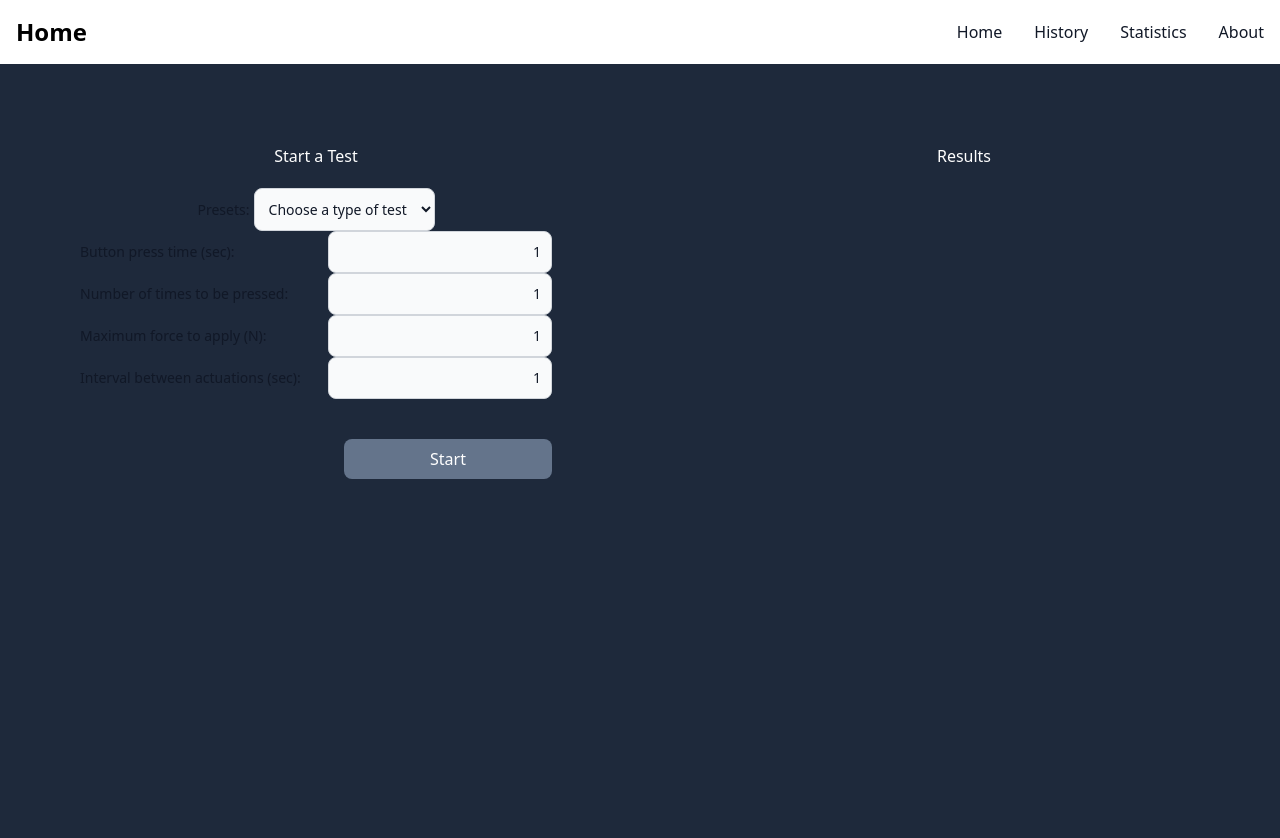
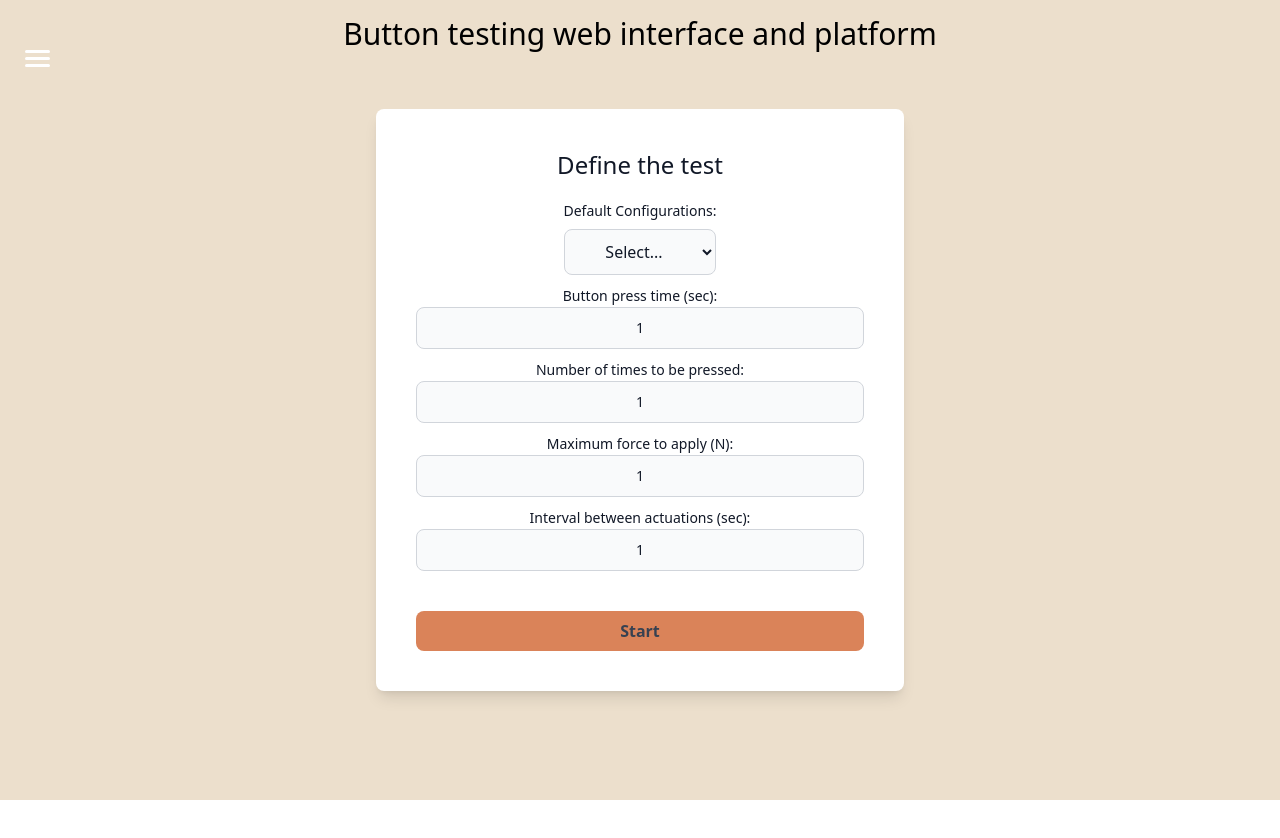
Before and after one commit to goncaloperalta/Projeto-Industrial, a SvelteKit app in the folder interface/: page / in a window 1280 px wide. Shown: the top 838 px of the page. After the commit the page ends 800 px from the top, so only its background shows below. Built offline with nearby package versions, Linux system fonts and the light colour scheme.

Commit message:
update11nov

```diff
--- a/interface/src/routes/+page.svelte
+++ b/interface/src/routes/+page.svelte
@@ -1,4 +1,5 @@
 <script>
+
     import LinePlot from "./LinePlot.svelte";
     import TopBar from "./TopBar.svelte";
     let presets = {
@@ -12,56 +13,63 @@
     function showResults(){
         results = 1;
     }
+</script>
 
-</script>
+<!-- Title Container -->
+<div class="fixed top-0 left-50 w-full text-#333 text-center p-4 z-10">
+    <h1 class="text-3xl font-normal">Button testing web interface and platform</h1>
+</div>
 
 <TopBar tabName="Home" />
 
-<div class="bg-slate-800 grid grid-cols-2 gap-4 content-start h-screen">
-    <div class="text-white inline-block align-middle p-20 text-center">
-        Start a Test
-        <br>
-        <div class="mt-5">
-            <label for="testType" class="mb-2 text-sm font-medium text-gray-900 dark:text-white">Presets: </label>
-            <select id="testType" bind:value={val} class="bg-gray-50 border border-gray-300 text-gray-900 text-sm rounded-lg focus:ring-blue-500 focus:border-blue-500 p-2.5 dark:bg-gray-700 dark:border-gray-600 dark:placeholder-gray-400 dark:text-white dark:focus:ring-blue-500 dark:focus:border-blue-500">
-                <option selected value="rb">Choose a type of test</option>
+<!-- Centered Test Prompt -->
+<div class="bg-[#ECDFCC] text-[#111827] min-h-screen flex items-center justify-center flex-col">
+    <!-- Test Form Section -->
+    <div class="text-center p-10 bg-white shadow-lg rounded-lg">
+        <h2 class="text-2xl mb-5">Define the test</h2>
+
+        <div class="mt-5 flex flex-col items-center">
+            <label for="testType" class="mb-2 text-sm font-medium text-center">Default Configurations: </label>
+            <select id="testType" bind:value={val} class="bg-gray-50 border border-gray-300 text-center rounded-lg p-2.5 text-center">
+                <option selected value="rb">Select...</option>
                 <option value="rb">Reset (Reboot)</option>
                 <option value="fr">Factory Reset</option>
                 <option value="wps">WPS</option>
                 <option value="inf">Info</option>
             </select>
         </div>
-        <div class="flex justify-between">
-            <label for="testType" class=" mt-auto mb-auto text-sm font-medium text-gray-900 dark:text-white">Button press time (sec): </label>
-            <input type="number" value={presets[val].pressTime} class="bg-gray-50 text-right border border-gray-300 text-gray-900 text-sm rounded-lg focus:ring-blue-500 focus:border-blue-500 p-2.5 dark:bg-gray-700 dark:border-gray-600 dark:placeholder-gray-400 dark:text-white dark:focus:ring-blue-500 dark:focus:border-blue-500">
+
+        <!-- Input Fields for Test Parameters -->
+        <div class="mt-2">
+            <label for="pressTime" class="text-sm font-medium">Button press time (sec): </label>
+            <input type="number" id="pressTime" value={presets[val].pressTime} class="bg-gray-50 text-center border border-gray-300 text-sm rounded-lg p-2.5 w-full">
         </div>
-        <div class="flex justify-between">
-            <label for="testType" class=" mt-auto mb-auto text-sm font-medium text-gray-900 dark:text-white">Number of times to be pressed: </label>
-            <input type="number" value={presets[val].ntimes} class="bg-gray-50 text-right border border-gray-300 text-gray-900 text-sm rounded-lg focus:ring-blue-500 focus:border-blue-500 p-2.5 dark:bg-gray-700 dark:border-gray-600 dark:placeholder-gray-400 dark:text-white dark:focus:ring-blue-500 dark:focus:border-blue-500">
+        <div class="mt-2">
+            <label for="ntimes" class="text-sm font-medium">Number of times to be pressed: </label>
+            <input type="number" id="ntimes" value={presets[val].ntimes} class="bg-gray-50 text-center border border-gray-300 text-sm rounded-lg p-2.5 w-full">
         </div>
-        <div class="flex justify-between">
-            <label for="testType" class=" mt-auto mb-auto text-sm font-medium text-gray-900 dark:text-white">Maximum force to apply (N): </label>
-            <input type="number" value={presets[val].maxForce} class="bg-gray-50 text-right border border-gray-300 text-gray-900 text-sm rounded-lg focus:ring-blue-500 focus:border-blue-500 p-2.5 dark:bg-gray-700 dark:border-gray-600 dark:placeholder-gray-400 dark:text-white dark:focus:ring-blue-500 dark:focus:border-blue-500">
+        <div class="mt-2">
+            <label for="maxForce" class="text-sm font-medium">Maximum force to apply (N): </label>
+            <input type="number" id="maxForce" value={presets[val].maxForce} class="bg-gray-50 text-center border border-gray-300 text-sm rounded-lg p-2.5 w-full">
         </div>
-        <div class="flex justify-between">
-            <label for="testType" class=" mt-auto mb-auto text-sm font-medium text-gray-900 dark:text-white">Interval between actuations (sec): </label>
-            <input type="number" value={presets[val].interval} class="bg-gray-50 text-right border border-gray-300 text-gray-900 text-sm rounded-lg focus:ring-blue-500 focus:border-blue-500 p-2.5 dark:bg-gray-700 dark:border-gray-600 dark:placeholder-gray-400 dark:text-white dark:focus:ring-blue-500 dark:focus:border-blue-500">
-        </div>
-        <div class=" mt-auto mb-auto flex float-right">
-            <button on:click={showResults} class=" bg-slate-500 w-52 h-10 mt-10 rounded-lg hover:bg-slate-600 transition-all">Start</button>
+        <div class="mt-2">
+            <label for="interval" class="text-sm font-medium">Interval between actuations (sec): </label>
+            <input type="number" id="interval" value={presets[val].interval} class="bg-gray-50 text-center border border-gray-300 text-sm rounded-lg p-2.5 w-full">
         </div>
 
-    </div>
-
-
-    <div class="text-white inline-block align-middle p-20 text-center">
-        <div>
-            Results
-        </div>
-        <div class="inline-block align-middle">
-            {#if results == 1}
-                <LinePlot />
-            {/if}
+        <!-- Start Button -->
+        <div class="mt-10">
+            <button on:click={showResults} class="bg-[#DA8359] text-gray-700 font-bold w-full h-10 rounded-lg hover:bg-[#b86d48] transition-all">Start</button>
         </div>
     </div>
 </div>
+
+<!-- Results Section -->
+{#if results}
+    <div class="bg-[#ECDFCC] text-[#111827] min-h-screen flex items-center justify-center flex-col transition-transform duration-500 ease-in-out transform translate-y-0">
+        <div class="text-center p-10 bg-white shadow-lg rounded-lg w-3/4">
+            <h2 class="text-2xl mb-5">Results</h2>
+            <LinePlot />
+        </div>
+    </div>
+{/if}
--- a/interface/src/routes/TopBar.svelte
+++ b/interface/src/routes/TopBar.svelte
@@ -1,31 +1,90 @@
 <script>
-    let {tabName} = $props();
+    let sidebarOpen = false;
+
+    function toggleSidebar() {
+        sidebarOpen = !sidebarOpen;
+    }
 </script>
 
-<nav class="bg-white border-gray-200 dark:bg-gray-900">
-    <div class="max-w-screen-xl flex flex-wrap items-center justify-between mx-auto p-4">
-        <span class="self-center text-2xl font-semibold whitespace-nowrap dark:text-white">{tabName}</span>
-        <button data-collapse-toggle="navbar-default" type="button" class="inline-flex items-center p-2 w-10 h-10 justify-center text-sm text-gray-500 rounded-lg md:hidden hover:bg-gray-100 focus:outline-none focus:ring-2 focus:ring-gray-200 dark:text-gray-400 dark:hover:bg-gray-700 dark:focus:ring-gray-600" aria-controls="navbar-default" aria-expanded="false">
-            <span class="sr-only">Open main menu</span>
-            <svg class="w-5 h-5" aria-hidden="true" xmlns="http://www.w3.org/2000/svg" fill="none" viewBox="0 0 17 14">
-                <path stroke="currentColor" stroke-linecap="round" stroke-linejoin="round" stroke-width="2" d="M1 1h15M1 7h15M1 13h15"/>
-            </svg>
-        </button>
-        <div class="hidden w-full md:block md:w-auto" id="navbar-default">
-            <ul class="font-medium flex flex-col p-4 md:p-0 mt-4 border border-gray-100 rounded-lg bg-gray-50 md:flex-row md:space-x-8 rtl:space-x-reverse md:mt-0 md:border-0 md:bg-white dark:bg-gray-800 md:dark:bg-gray-900 dark:border-gray-700">
-                <li>
-                    <a href="/" class="block py-2 px-3 text-gray-900 rounded hover:bg-gray-100 md:hover:bg-transparent md:border-0 md:hover:text-blue-700 md:p-0 dark:text-white md:dark:hover:text-blue-500 dark:hover:bg-gray-700 dark:hover:text-white md:dark:hover:bg-transparent">Home</a>
-                </li>
-                <li>
-                    <a href="/history" class="block py-2 px-3 text-gray-900 rounded hover:bg-gray-100 md:hover:bg-transparent md:border-0 md:hover:text-blue-700 md:p-0 dark:text-white md:dark:hover:text-blue-500 dark:hover:bg-gray-700 dark:hover:text-white md:dark:hover:bg-transparent">History</a>
-                </li>
-                <li>
-                    <a href="/statistics" class="block py-2 px-3 text-gray-900 rounded hover:bg-gray-100 md:hover:bg-transparent md:border-0 md:hover:text-blue-700 md:p-0 dark:text-white md:dark:hover:text-blue-500 dark:hover:bg-gray-700 dark:hover:text-white md:dark:hover:bg-transparent">Statistics</a>
-                </li>
-                <li>
-                    <a href="/about" class="block py-2 px-3 text-gray-900 rounded hover:bg-gray-100 md:hover:bg-transparent md:border-0 md:hover:text-blue-700 md:p-0 dark:text-white md:dark:hover:text-blue-500 dark:hover:bg-gray-700 dark:hover:text-white md:dark:hover:bg-transparent">About</a>
-                </li>
-            </ul>
-        </div>
-    </div>
-</nav>
+<style>
+    /* Sidebar styling */
+    .sidebar {
+        position: fixed;
+        top: 0;
+        left: -250px; /* Hidden initially */
+        width: 250px;
+        height: 100%;
+        background-color: #A5B68D;
+        color: white;
+        overflow-x: hidden;
+        transition: 0.3s;
+        padding-top: 60px;
+        z-index: 1000;
+    }
+
+    .sidebar.open {
+        left: 0;
+    }
+
+    .sidebar a {
+        padding: 15px 25px;
+        text-decoration: none;
+        font-size: 18px;
+        color: white;
+        display: block;
+        transition: 0.3s;
+    }
+
+    /* Hamburger icon styling */
+    .hamburger-icon {
+        position: fixed;
+        top: 50px;
+        left: 25px;
+        cursor: pointer;
+        z-index: 1001;
+        display: flex;
+        flex-direction: column;
+        gap: 4px;
+    }
+
+    .hamburger-icon span {
+        width: 25px;
+        height: 3px;
+        background-color: white;
+        border-radius: 2px;
+    }
+
+    /* Main content styling */
+    .main-content {
+        display: flex;
+        justify-content: center;
+        align-items: center;
+        height: 100vh; /* Full viewport height */
+        text-align: center;
+        background-color: #ECDFCC; /* Set background color */
+    }
+
+    .main-content h1 {
+        font-size: 2rem; /* Increase font size */
+        color: white; /* Dark text color for readability */
+        top: 50px;
+        padding: 20px;
+        margin: 0;
+    }
+</style>
+
+<!-- Hamburger icon to open sidebar -->
+<div class="hamburger-icon" on:click={toggleSidebar}>
+    <span></span>
+    <span></span>
+    <span></span>
+</div>
+
+<!-- Sidebar menu -->
+<div class="sidebar {sidebarOpen ? 'open' : ''}">
+    <a href="#" on:click={toggleSidebar}></a>
+    <a href="/">Home</a>
+    <a href="/history">History</a>
+    <a href="/statistics">Statistics</a>
+    <a href="/about">About</a>
+</div>
```
